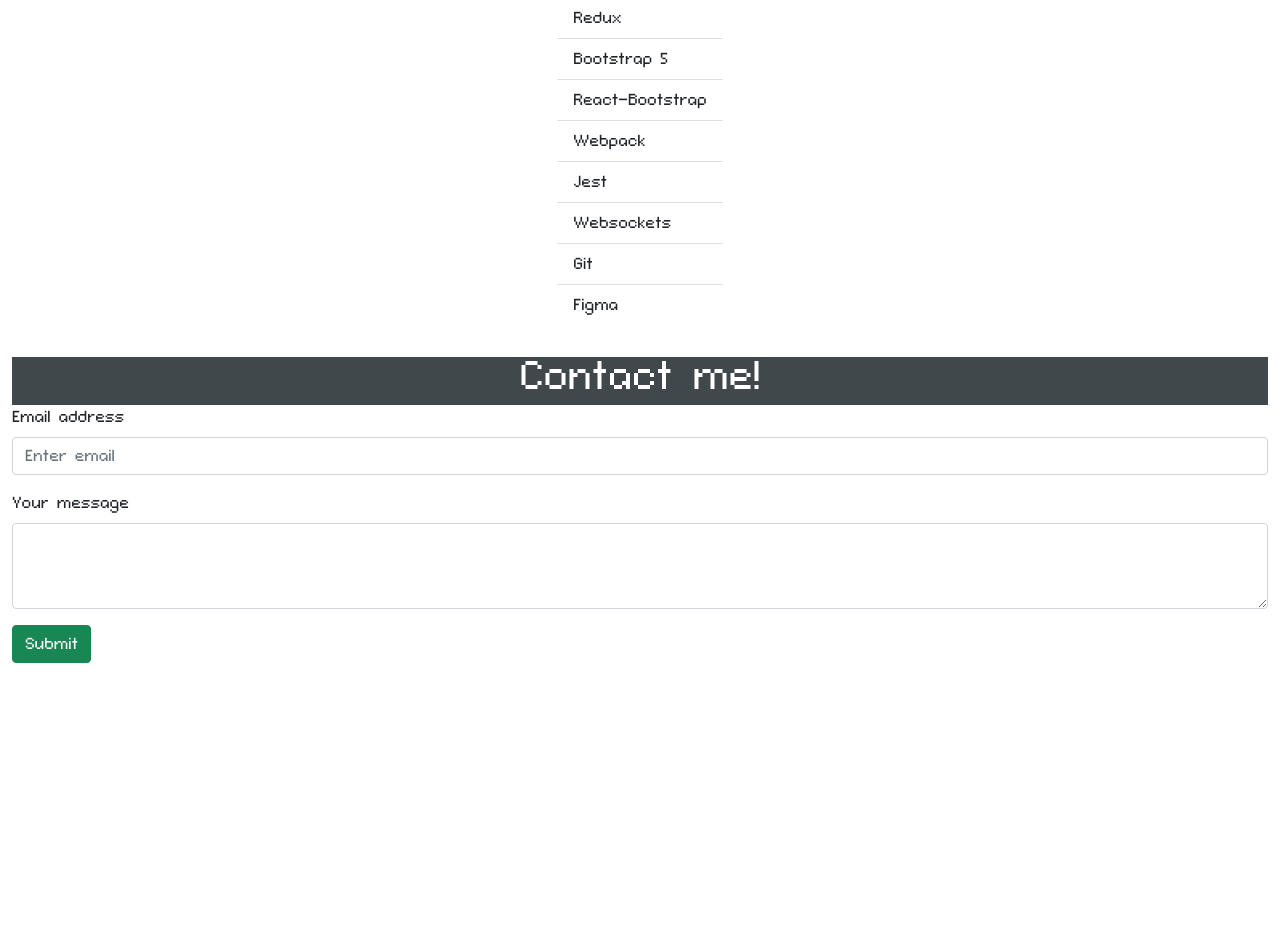
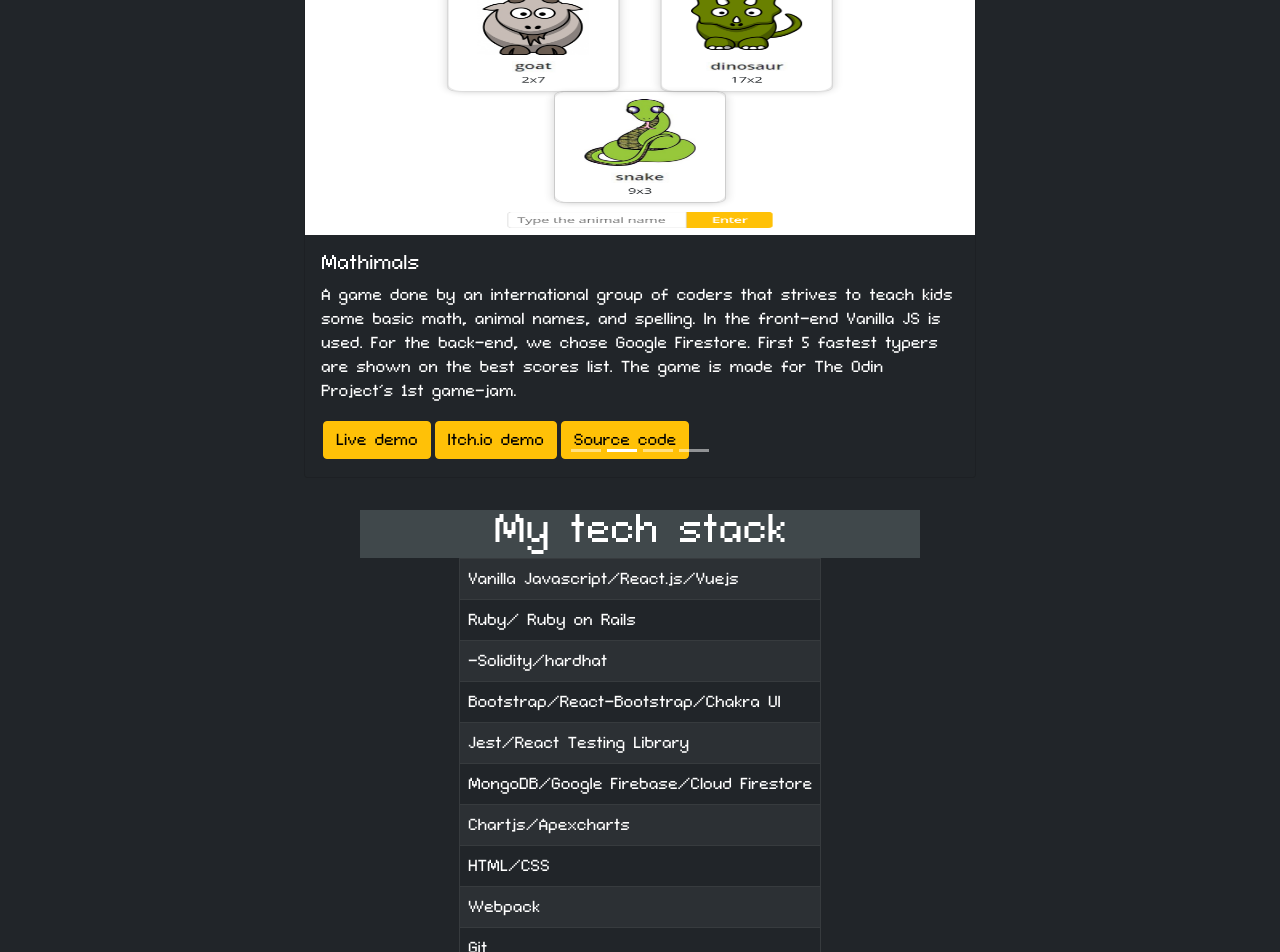
Before and after one commit to muratcan-yuksel/minimal, a React (Create React App) app: page / in a window 1280 px wide. Shown: the part 1360-2312 px from the top of the page. Before the commit the page ends 2023 px from the top, so only its background shows below. Built offline with nearby package versions, Linux system fonts and the light colour scheme.

Commit message:
some styling...

```diff
--- a/src/components/Skills.js
+++ b/src/components/Skills.js
@@ -1,25 +1,50 @@
 import React from "react";
-import ListGroup from "react-bootstrap/ListGroup";
+import Table from "react-bootstrap/Table";
 
-function Skills() {
+const Skills = () => {
   return (
     <div>
-      <ListGroup variant="flush">
-        <ListGroup.Item>HTML</ListGroup.Item>
-        <ListGroup.Item>CSS</ListGroup.Item>
-        <ListGroup.Item>Javascript (ES6)</ListGroup.Item>
-        <ListGroup.Item>React.js</ListGroup.Item>
-        <ListGroup.Item>Redux</ListGroup.Item>
-        <ListGroup.Item>Bootstrap 5</ListGroup.Item>
-        <ListGroup.Item>React-Bootstrap</ListGroup.Item>
-        <ListGroup.Item>Webpack</ListGroup.Item>
-        <ListGroup.Item>Jest</ListGroup.Item>
-        <ListGroup.Item>Websockets</ListGroup.Item>
-        <ListGroup.Item>Git</ListGroup.Item>
-        <ListGroup.Item>Figma</ListGroup.Item>
-      </ListGroup>
+      <Table striped bordered hover variant="dark">
+        {/* <thead>
+          <tr>
+            <th>Tech stack</th>
+          </tr>
+        </thead> */}
+        <tbody>
+          <tr>
+            <td>Vanilla Javascript/React.js/Vuejs</td>
+          </tr>
+          <tr>
+            <td>Ruby/ Ruby on Rails</td>
+          </tr>{" "}
+          <tr>
+            <td>-Solidity/hardhat</td>
+          </tr>{" "}
+          <tr>
+            <td>Bootstrap/React-Bootstrap/Chakra UI</td>
+          </tr>{" "}
+          <tr>
+            <td>Jest/React Testing Library</td>
+          </tr>{" "}
+          <tr>
+            <td>MongoDB/Google Firebase/Cloud Firestore</td>
+          </tr>{" "}
+          <tr>
+            <td>Chartjs/Apexcharts</td>
+          </tr>{" "}
+          <tr>
+            <td>HTML/CSS</td>
+          </tr>{" "}
+          <tr>
+            <td>Webpack</td>
+          </tr>{" "}
+          <tr>
+            <td>Git</td>
+          </tr>
+        </tbody>
+      </Table>
     </div>
   );
-}
+};
 
 export default Skills;
--- a/src/components/old-work-carousel.js
+++ b/src/components/Work.js
@@ -11,15 +11,15 @@
 
 function Work() {
   return (
-    <div className="works" style={{ width: "22rem" }}>
+    <div className="works" style={{ width: "42rem" }}>
       {/* <h1>My latest works: </h1> */}
-      <Carousel variant="dark">
-        <Carousel.Item>
-          <Card style={{ width: "22rem" }}>
+      <Carousel fade>
+        <Carousel.Item className="cardText">
+          <Card style={{ width: "42rem" }} bg="dark" text="white">
             <Card.Img style={{ height: "60vh" }} variant="top" src={binance} />
             <Card.Body>
               <Card.Title>Binance clone</Card.Title>
-              <Card.Text>
+              <Card.Text className="cardText">
                 This app provides the user with realtime btc/usd exchange rates.
                 Tech used=> React.js/redux-toolkit, websockets. I initially made
                 the app using vite instead of create-react-app, and state hooks.
@@ -53,7 +53,7 @@
           </Card>
         </Carousel.Item>
         <Carousel.Item>
-          <Card style={{ width: "22rem" }}>
+          <Card style={{ width: "42rem" }} bg="dark" text="white">
             <Card.Img
               style={{ height: "60vh" }}
               variant="top"
@@ -96,7 +96,7 @@
           </Card>
         </Carousel.Item>
         <Carousel.Item>
-          <Card style={{ width: "22rem" }}>
+          <Card style={{ width: "42rem" }} bg="dark" text="white">
             <Card.Img
               style={{ height: "60vh" }}
               variant="top"
@@ -130,7 +130,7 @@
           </Card>
         </Carousel.Item>
         <Carousel.Item>
-          <Card style={{ width: "22rem" }}>
+          <Card style={{ width: "42rem" }} bg="dark" text="white">
             <Card.Img
               style={{ height: "60vh" }}
               variant="top"
--- a/src/style/app.css
+++ b/src/style/app.css
@@ -2,17 +2,17 @@
   font-family: "Connection";
   src: url("../fonts/ConnectionIi-2wj8.otf") format("opentype");
 }
-/* .App {
-  display: flex;
-  justify-content: center;
-  align-items: center;
-} */
+
 body {
   /* bence bunu 100 vh almam gerekecek */
   height: 100%;
   width: 100vw;
   margin: 0;
   font-family: "Connection", "Times New Roman", Times, serif;
+}
+.App {
+  background-color: #212529;
+  color: white;
 }
 
 .divs {
@@ -21,37 +21,7 @@
 #header {
   height: 100vh;
 }
-/* .works {
-  display: flex;
-  flex-direction: column;
-  justify-content: center;
-  align-items: center;
-} */
-/* .mobile {
-  display: flex;
-  flex-direction: column;
-  justify-content: center;
-  align-items: center;
-} */
-/* .filler {
-  height: 5em;
-  width: 100%;
-  display: flex;
-  flex-direction: column;
-  justify-content: center;
-  align-items: center;
-  background: #44a08d;
-  background: -webkit-linear-gradient(
-    to right,
-    #093637,
-    #44a08d
-  );
-  background: linear-gradient(
-    to right,
-    #093637,
-    #44a08d
-  );
-} */
+
 .laptopMerge {
   display: flex;
   flex-direction: column;
--- a/src/style/work-style.css
+++ b/src/style/work-style.css
@@ -23,3 +23,6 @@
   justify-content: center;
   align-items: center;
 }
+.cardText {
+  color: red !important;
+}
```
